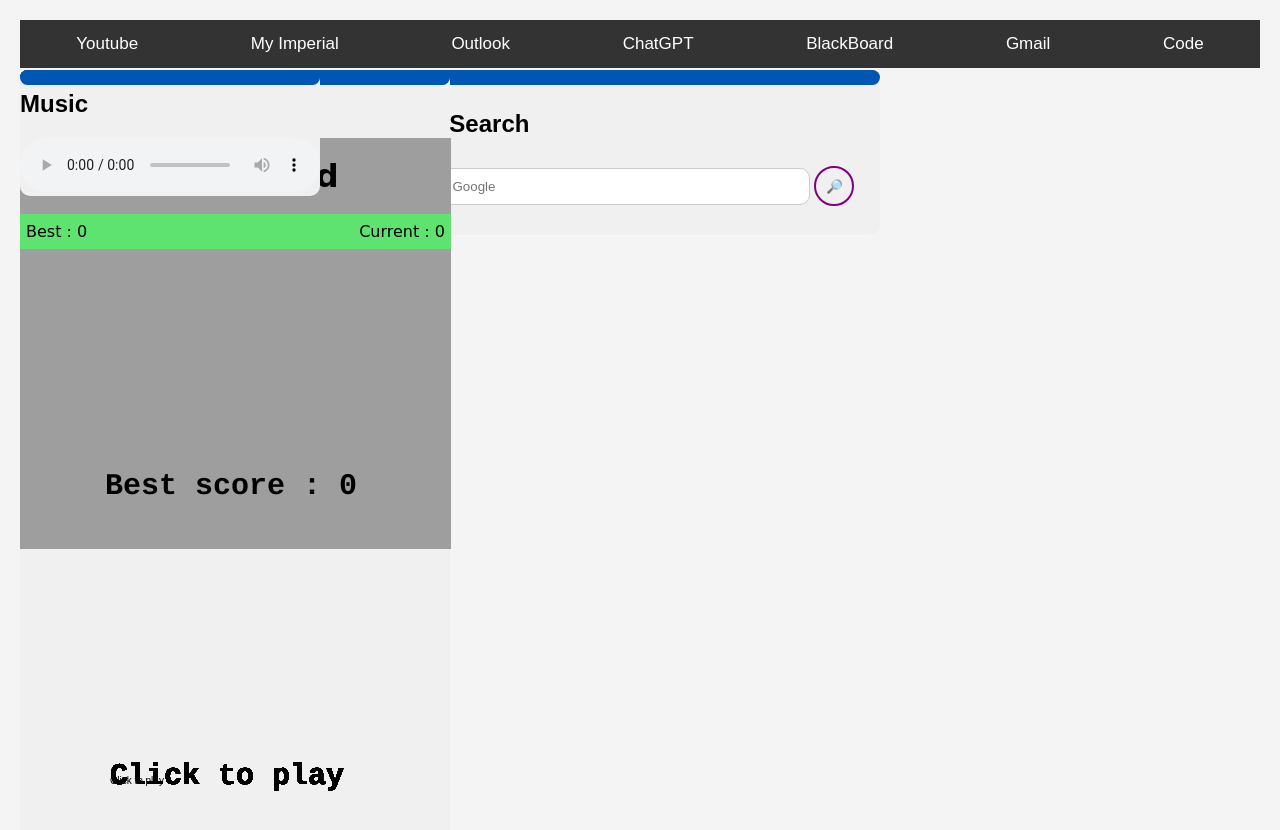
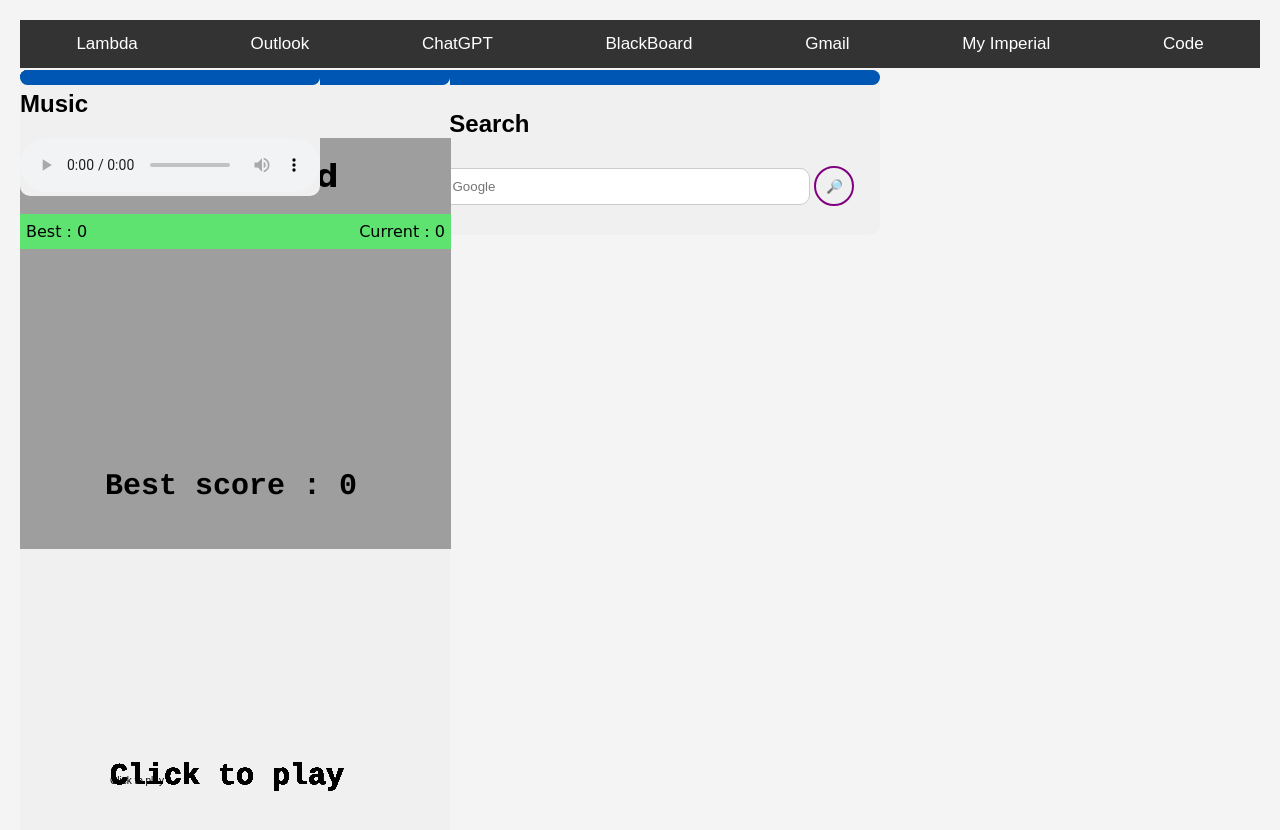
Before and after one commit to SjaakieChen/Homepage, a plain HTML site: page index.html in a window 1280 px wide. Drawn offline with Linux system fonts and the light colour scheme; grey boxes are pictures that could not be loaded.

Commit message:
Update lmbda

```diff
--- a/index.html
+++ b/index.html
@@ -9,12 +9,12 @@
 </head>
 <body>
     <div class="navbar">
-        <a href="https://www.youtube.com/" target="_blank">Youtube</a>
-        <a href="https://my.imperial.ac.uk/HomeScreen.aspx" target="_blank">My Imperial</a>
+        <a href="https://www.lambdafeedback.com/" target="_blank">Lambda</a>
         <a href="https://outlook.office.com/mail/?actSwt=true" target="_blank">Outlook</a>
         <a href="https://chat.openai.com/?model=gpt-4" target="_blank">ChatGPT</a>
         <a href="https://bb.imperial.ac.uk/ultra/course" target="_blank">BlackBoard</a>
         <a href="https://mail.google.com/mail/u/0/#inbox" target="_blank">Gmail</a>
+        <a href="https://my.imperial.ac.uk/HomeScreen.aspx" target="_blank">My Imperial</a>
         <a href="https://github.com/SjaakieChen/Homepage" target="_blank">Code</a>
 
 
```
